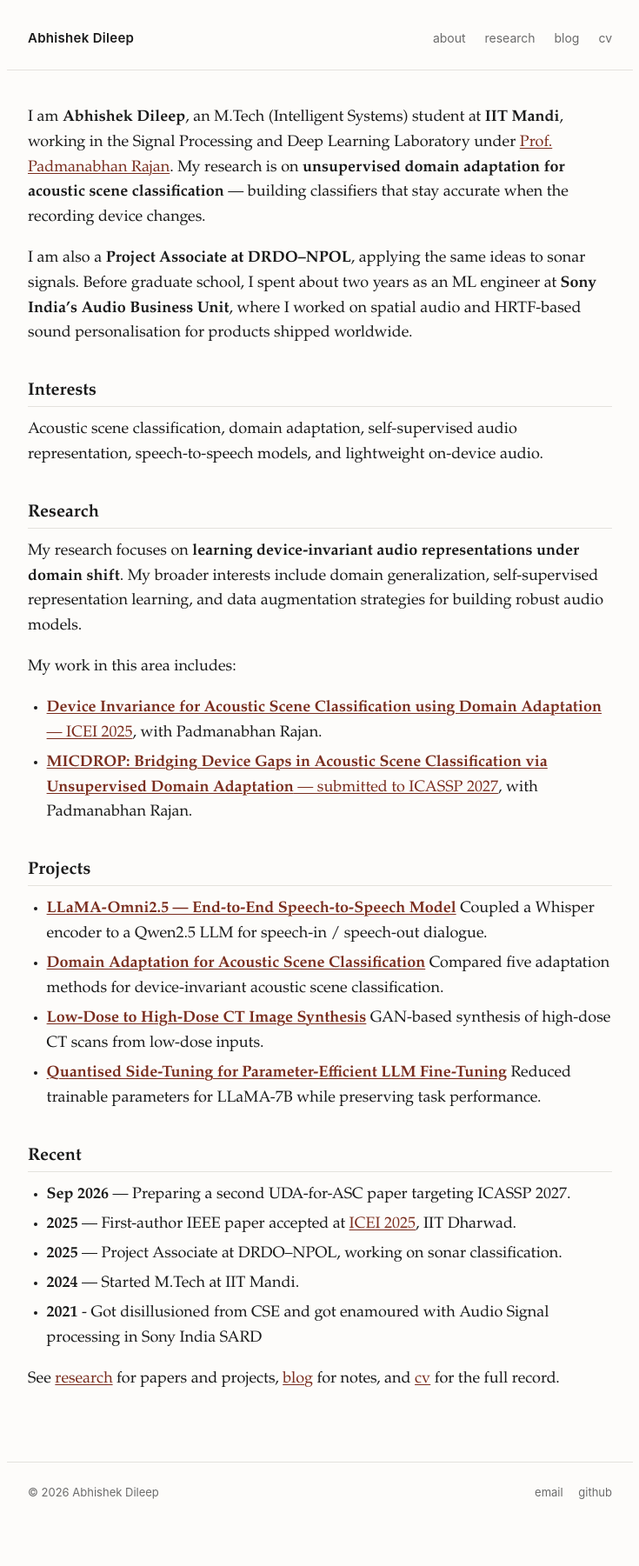
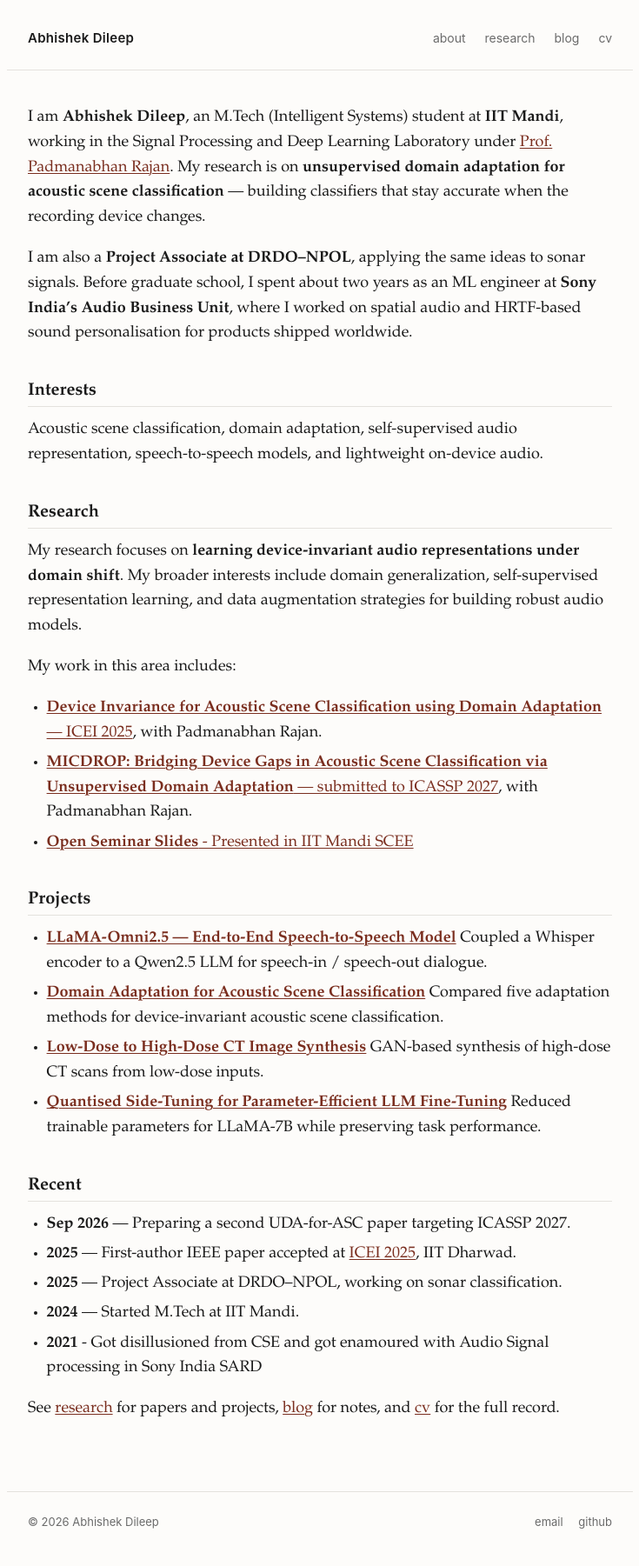
Before and after one commit to Abhishekdileep/abhishekdileep.github.io, a Jekyll site: the page built from index.md, in a window 1280 px wide. Shown: the whole page at 87% size, without its empty margins (272-1007 px from the left). Built offline with Jekyll 4.4.1, drawn with Linux system fonts in a browser that asks for light colours; before the commit the page ends 1767 px from its top, so only the background shows below that.

Commit message:
slides added

```diff
--- a/index.md
+++ b/index.md
@@ -19,7 +19,7 @@ My work in this area includes:
 
 - [**Device Invariance for Acoustic Scene Classification using Domain Adaptation** — ICEI 2025](https://arxiv.org/abs/2607.25887v1), with Padmanabhan Rajan.
 - [**MICDROP: Bridging Device Gaps in Acoustic Scene Classification via Unsupervised Domain Adaptation** — submitted to ICASSP 2027](https://drive.google.com/file/d/1UAEstjOB4aWJhkMeFQnlyW6M4AZ_LmwL/view?usp=sharing), with Padmanabhan Rajan.
-
+- [**Open Seminar Slides** - Presented in IIT Mandi SCEE](https://drive.google.com/file/d/1PAsQzByRPZQaMpRqrp4xMqToHt6G0gdm/view?usp=sharing)
 
 ## Projects
 
```
Also changed, not shown: 1 other file.
